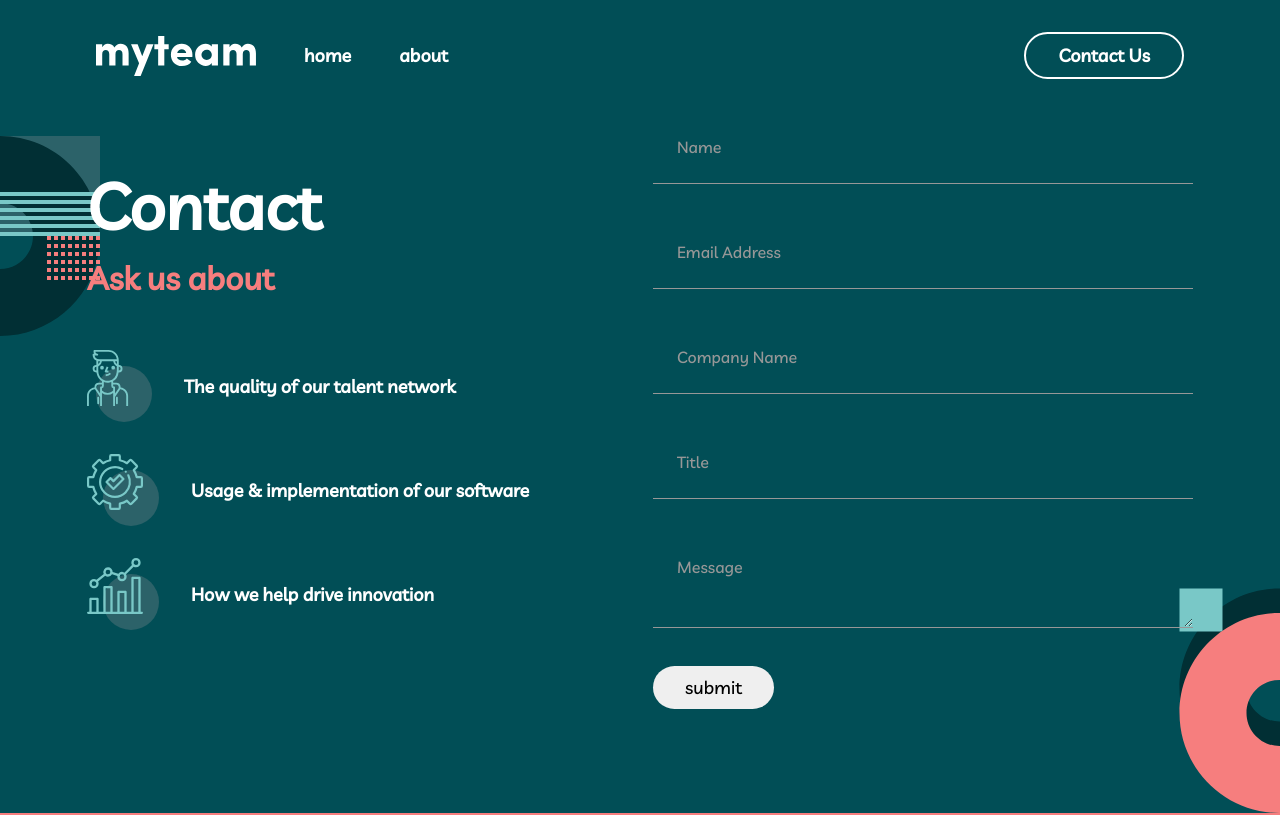
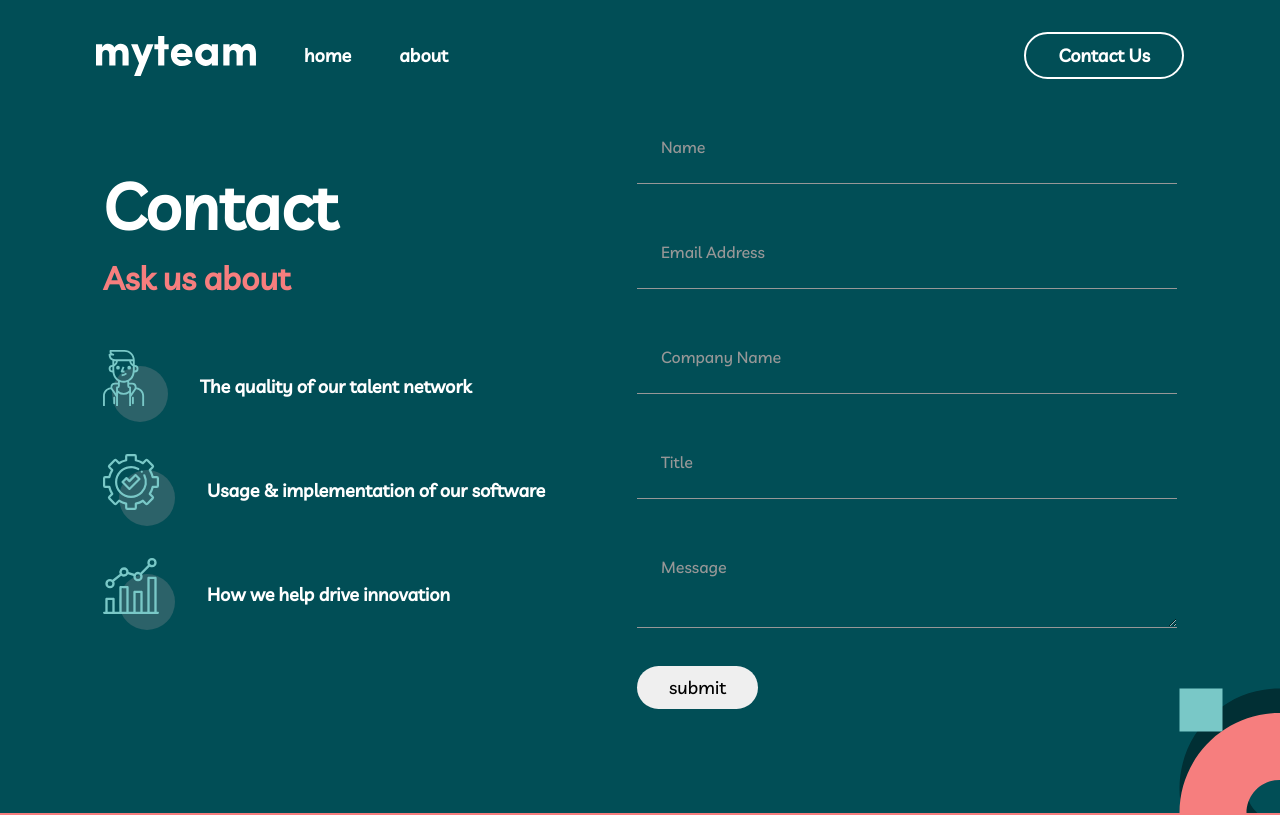
Before and after one commit to JioBautista/myteam-multi-page-website, a React (Vite) app in the folder app/: page /contact in a window 1280 px wide. Shown: the top 815 px of the page. Built offline with nearby package versions, Linux system fonts and the light colour scheme.

Commit message:
installed form validator library

```diff
--- a/app/package.json
+++ b/app/package.json
@@ -12,6 +12,7 @@
   "dependencies": {
     "react": "^18.2.0",
     "react-dom": "^18.2.0",
+    "react-hook-form": "^7.48.2",
     "sass": "^1.69.5"
   },
   "devDependencies": {
--- a/app/src/styles/contact.module.scss
+++ b/app/src/styles/contact.module.scss
@@ -7,7 +7,7 @@
     background-repeat: no-repeat;
     background-position: bottom -100px right -100px;
 
-    @media(min-width:768px) {
+    @media(min-width:1400px) {
         background-image:
         url('../assets/bg-pattern-contact-2.svg'),
         url('../assets/bg-pattern-about-2-contact-1.svg');
@@ -21,10 +21,11 @@
 .wrapper {
     max-width: 1170px;
     margin-inline: auto;
+    padding-inline: 2rem;
     padding-bottom: 6rem;
 
     @media(min-width:768px) {
-        padding-inline: 2rem;
+        padding-inline: 3rem;
         padding-bottom: 6.5rem;
     }
     @media(min-width:1024px) {
```
Also changed, not shown: 1 other file (tests, documents, lock files or other folders).
